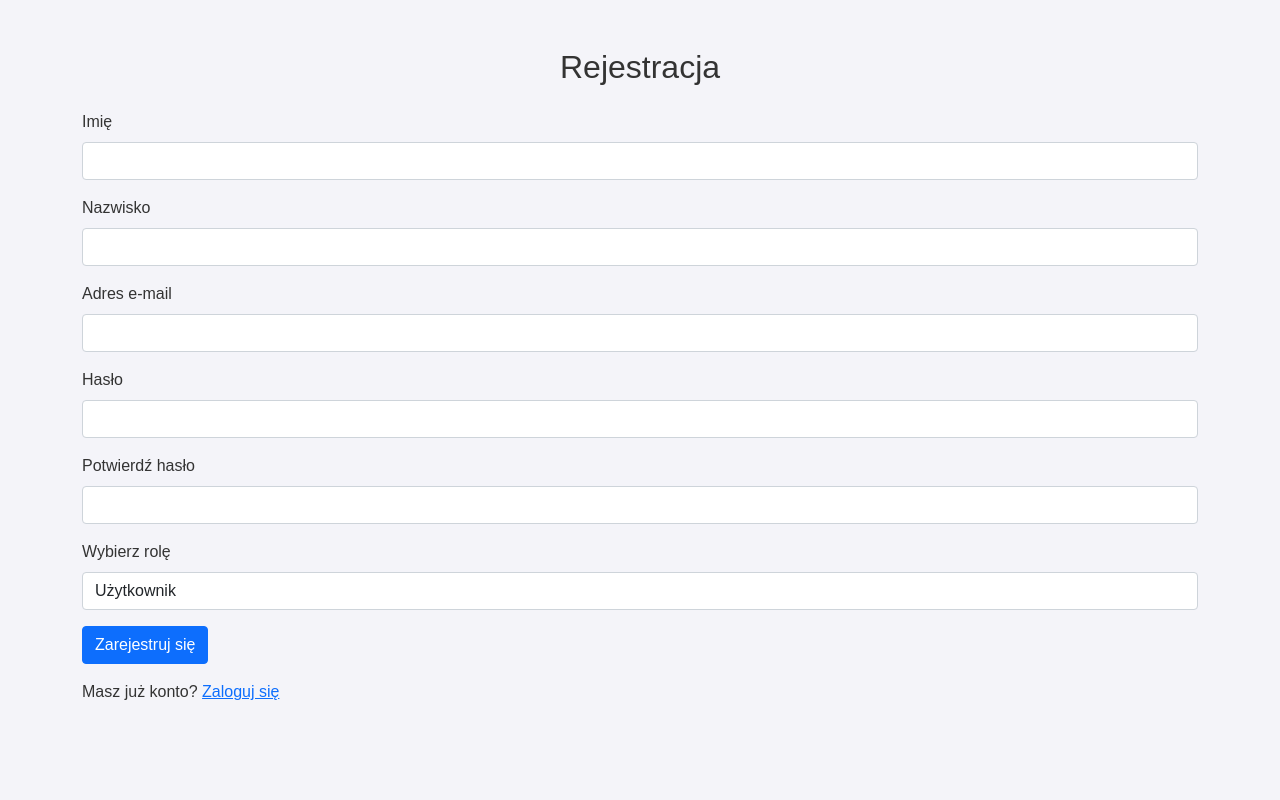
After one commit to Sorrger/fitness-booking-app, a FastAPI app: page /register in a window 1280 px wide. The commit adds this page. Run offline with FastAPI, Linux system fonts and the light colour scheme.

Commit message:
rejestracja

```diff
--- /dev/null
+++ b/Templates/register.html
@@ -0,0 +1,82 @@
+<!DOCTYPE html>
+<html lang="pl">
+<head>
+    <meta charset="UTF-8">
+    <meta name="viewport" content="width=device-width, initial-scale=1.0">
+    <title>Rejestracja</title>
+    <link href="https://cdn.jsdelivr.net/npm/bootstrap@5.0.2/dist/css/bootstrap.min.css" rel="stylesheet">
+    <link rel="stylesheet" href="/static/style.css">
+</head>
+<body>
+    <div class="container mt-5">
+        <h2 class="text-center">Rejestracja</h2>
+
+        <div id="error-message" class="alert alert-danger d-none"></div>
+        <div id="success-message" class="alert alert-success d-none"></div>
+
+        <form id="register-form" class="mt-4">
+            <div class="mb-3">
+                <label for="name" class="form-label">Imię</label>
+                <input type="text" class="form-control" id="name" name="name" required>
+            </div>
+            <div class="mb-3">
+                <label for="surname" class="form-label">Nazwisko</label>
+                <input type="text" class="form-control" id="surname" name="surname" required>
+            </div>
+            <div class="mb-3">
+                <label for="email" class="form-label">Adres e-mail</label>
+                <input type="email" class="form-control" id="email" name="email" required>
+            </div>
+            <div class="mb-3">
+                <label for="password" class="form-label">Hasło</label>
+                <input type="password" class="form-control" id="password" name="password" required>
+            </div>
+            <div class="mb-3">
+                <label for="confirm_password" class="form-label">Potwierdź hasło</label>
+                <input type="password" class="form-control" id="confirm_password" name="confirm_password" required>
+            </div>
+
+            <!-- Wybór roli użytkownika -->
+            <div class="mb-3">
+                <label for="role_id" class="form-label">Wybierz rolę</label>
+                <select class="form-control" id="role_id" name="role_id" required>
+                    <option value="2">Użytkownik</option>
+                    <option value="3">Trener</option>
+                </select>
+            </div>
+
+            <button type="submit" class="btn btn-primary">Zarejestruj się</button>
+        </form>
+
+        <p class="mt-3">Masz już konto? <a href="/login">Zaloguj się</a></p>
+    </div>
+
+    <script>
+        document.getElementById("register-form").addEventListener("submit", async function(event) {
+            event.preventDefault();
+
+            let formData = new FormData(this);
+
+            let response = await fetch("/register", {
+                method: "POST",
+                body: formData
+            });
+
+            let result = await response.json();
+
+            let errorMessageDiv = document.getElementById("error-message");
+            let successMessageDiv = document.getElementById("success-message");
+
+            if (response.status === 200) {
+                errorMessageDiv.classList.add("d-none");
+                successMessageDiv.classList.remove("d-none");
+                successMessageDiv.textContent = result.success;
+            } else {
+                successMessageDiv.classList.add("d-none");
+                errorMessageDiv.classList.remove("d-none");
+                errorMessageDiv.textContent = result.error;
+            }
+        });
+    </script>
+</body>
+</html>
--- a/Templates/session_detail.html
+++ b/Templates/session_detail.html
@@ -29,6 +29,7 @@
                         <a href="/logout" class="btn btn-outline-light btn-sm">Wyloguj się</a>
                     {% else %}
                         <a href="/login" class="btn btn-outline-light btn-sm">Zaloguj się</a>
+                        <a href="/register" class="btn btn-outline-light btn-sm ms-2">Zarejestruj się</a>
                     {% endif %}
                 </div>
             </div>
--- a/Templates/sessions.html
+++ b/Templates/sessions.html
@@ -21,7 +21,7 @@
                     <ul class="navbar-nav me-auto mb-2 mb-lg-0">
                         <li class="nav-item"><a class="nav-link" href="/">Home</a></li>
                         <li class="nav-item"><a class="nav-link" href="/users">Users</a></li>
-                        {% if user_role == 2 %}
+                        {% if user_role == 3 %}
                             <li class="nav-item"><a class="nav-link" href="/create-session">Create Session</a></li>
                         {% endif %}
                     </ul>
@@ -32,6 +32,7 @@
                         <a href="/logout" class="btn btn-outline-light btn-sm">Wyloguj się</a>
                     {% else %}
                         <a href="/login" class="btn btn-outline-light btn-sm">Zaloguj się</a>
+                        <a href="/register" class="btn btn-outline-light btn-sm ms-2">Zarejestruj się</a>
                     {% endif %}
                 </div>
             </div>
--- a/Templates/user_profile.html
+++ b/Templates/user_profile.html
@@ -30,6 +30,7 @@
                             <a href="/logout" class="btn btn-outline-light btn-sm">Wyloguj się</a>
                         {% else %}
                             <a href="/login" class="btn btn-outline-light btn-sm">Zaloguj się</a>
+                            <a href="/register" class="btn btn-outline-light btn-sm ms-2">Zarejestruj się</a>
                         {% endif %}
                     </div>
                 </div>
--- a/Templates/users.html
+++ b/Templates/users.html
@@ -29,6 +29,7 @@
                         <a href="/logout" class="btn btn-outline-light btn-sm">Wyloguj się</a>
                     {% else %}
                         <a href="/login" class="btn btn-outline-light btn-sm">Zaloguj się</a>
+                        <a href="/register" class="btn btn-outline-light btn-sm ms-2">Zarejestruj się</a>
                     {% endif %}
                 </div>
             </div>
--- a/main.py
+++ b/main.py
@@ -1,5 +1,5 @@
 from fastapi import FastAPI, HTTPException, Request, Form
-from fastapi.responses import HTMLResponse, RedirectResponse
+from fastapi.responses import HTMLResponse, RedirectResponse, JSONResponse
 from fastapi.templating import Jinja2Templates
 from fastapi.staticfiles import StaticFiles
 from models import User, Trainer, Session, Equipment, Booking, Review, UserResponse
@@ -87,6 +87,59 @@ def logout():
     response.delete_cookie("user_id")
     return response
 
+@app.get("/register", response_class=HTMLResponse)
+def register_page(request: Request):
+    """Wyświetla stronę rejestracji."""
+    return templates.TemplateResponse("register.html", {"request": request, "title": "Rejestracja"})
+
+
+@app.post("/register")
+async def register(
+    request: Request,
+    name: str = Form(...),
+    surname: str = Form(...),
+    email: str = Form(...),
+    password: str = Form(...),
+    confirm_password: str = Form(...),
+    role_id: int = Form(...)
+):
+    """Rejestruje nowego użytkownika jako trener (role_id=3) lub zwykły użytkownik (role_id=2)."""
+
+    # Walidacja haseł
+    if password != confirm_password:
+        return JSONResponse(status_code=400, content={"error": "Hasła się nie zgadzają."})
+
+    # Walidacja roli
+    if role_id not in [2, 3]:
+        return JSONResponse(status_code=400, content={"error": "Nieprawidłowa rola użytkownika."})
+
+    try:
+        conn = get_db_connection()
+        cursor = conn.cursor()
+
+        # Sprawdzenie, czy użytkownik już istnieje
+        cursor.execute("SELECT id FROM user WHERE e_mail = %s", (email,))
+        existing_user = cursor.fetchone()
+        if existing_user:
+            cursor.close()
+            conn.close()
+            return JSONResponse(status_code=400, content={"error": "Użytkownik z takim e-mailem już istnieje."})
+
+        # Wstawienie nowego użytkownika do bazy danych
+        cursor.execute(
+            "INSERT INTO user (name, surname, e_mail, password, role_id) VALUES (%s, %s, %s, %s, %s)",
+            (name, surname, email, password, role_id)
+        )
+        conn.commit()
+        cursor.close()
+        conn.close()
+
+        return JSONResponse(status_code=200, content={"success": "Rejestracja zakończona sukcesem! Możesz się zalogować."})
+
+    except Exception as e:
+        return JSONResponse(status_code=500, content={"error": str(e)})
+
+
 
 
 @app.get("/", response_class=HTMLResponse)
@@ -139,7 +192,7 @@ def get_users(request: Request):
     try:
         conn = get_db_connection()
         cursor = conn.cursor(dictionary=True)
-        cursor.execute("SELECT id, name, surname, role_id FROM user")
+        cursor.execute("SELECT id, name, surname, role_id FROM user WHERE role_id = 3")
         users = cursor.fetchall()
         cursor.close()
         conn.close()
```
Also changed, not shown: Templates/main.html (deleted, +0 -40 lines).
